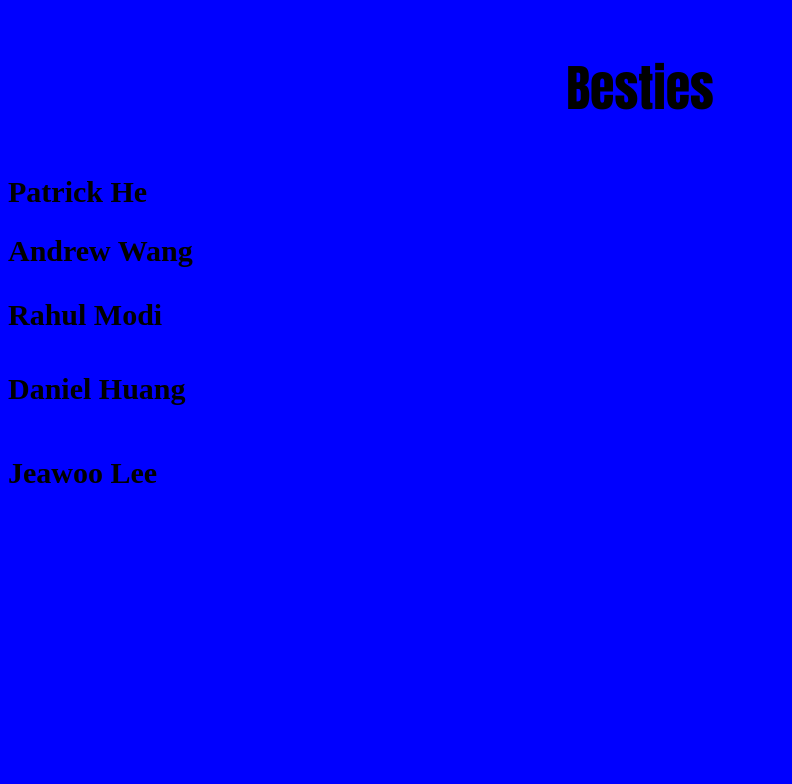
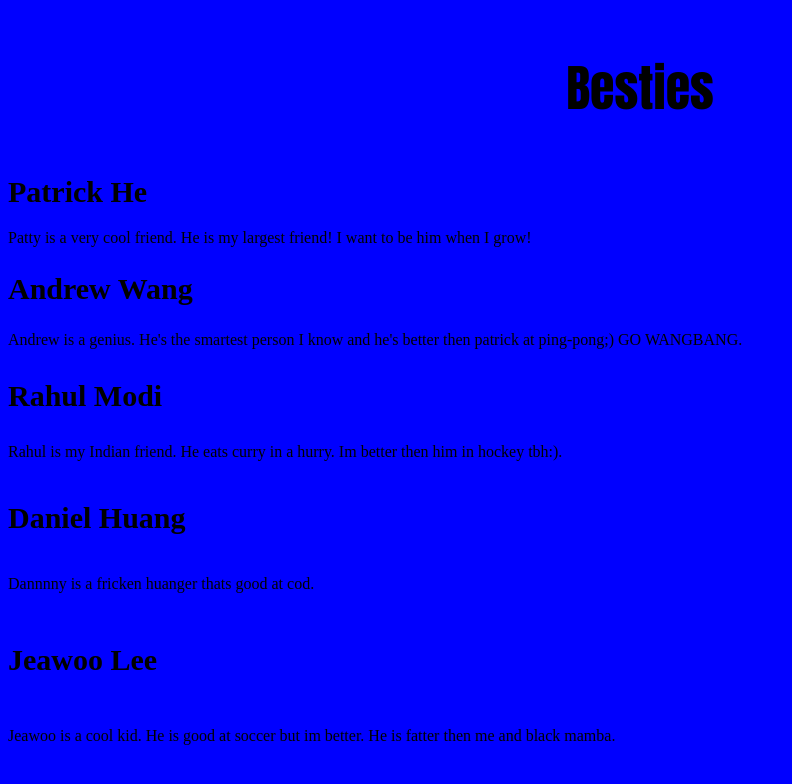
Before and after one commit to joshywu/joshywu.github.io, a plain HTML site: page more.html in a window 1280 px wide. Shown: the whole page, without its empty margins (0-792 px from the left). Drawn offline with Linux system fonts and the light colour scheme.

Commit message:
Update more.html

```diff
--- a/more.html
+++ b/more.html
@@ -6,13 +6,14 @@
 <body style="background-color: blue">
   <p style="font-size: 50px; text-align: center; font-family: Impact">Besties</p>
   <h1 style="font-size: 30px">Patrick He</h1>
-
+  <p>Patty is a very cool friend. He is my largest friend! I want to be him when I grow!</p>
   <h2 style="font-size: 30px"style>Andrew Wang</h2>
-
+  <p>Andrew is a genius. He's the smartest person I know and he's better then patrick at ping-pong;) GO WANGBANG.</p>
   <h3 style="font-size: 30px">Rahul Modi</h3>
-
+  <p>Rahul is my Indian friend. He eats curry in a hurry. Im better then him in hockey tbh:).</p>
   <h4 style="font-size: 30px">Daniel Huang</h4>
-
+  Dannnny is a fricken huanger thats good at cod.
   <h5 style="font-size: 30px">Jeawoo Lee</h5>
+  <p>Jeawoo is a cool kid. He is good at soccer but im better. He is fatter then me and black mamba.</p>
 </body>
 </html>
```
